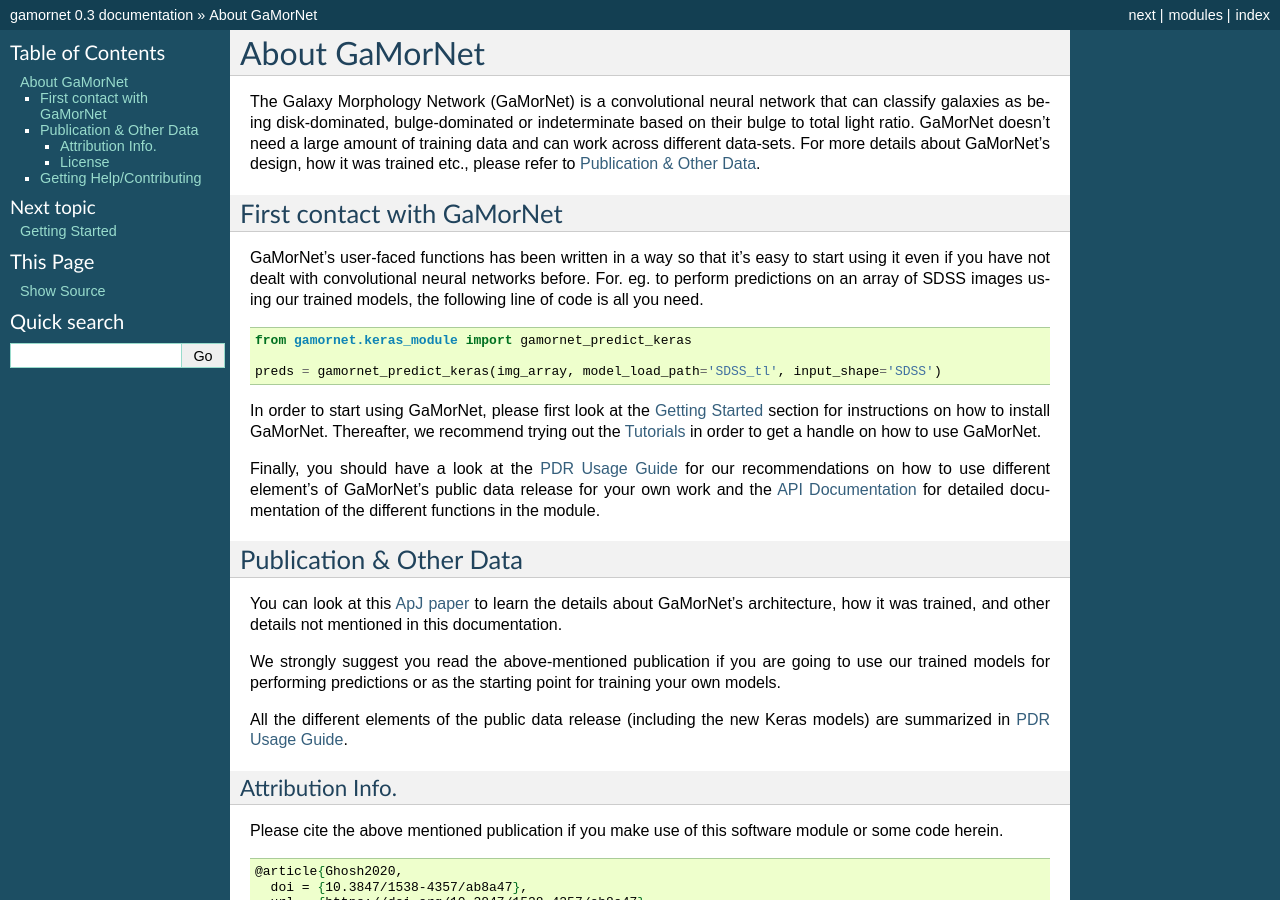
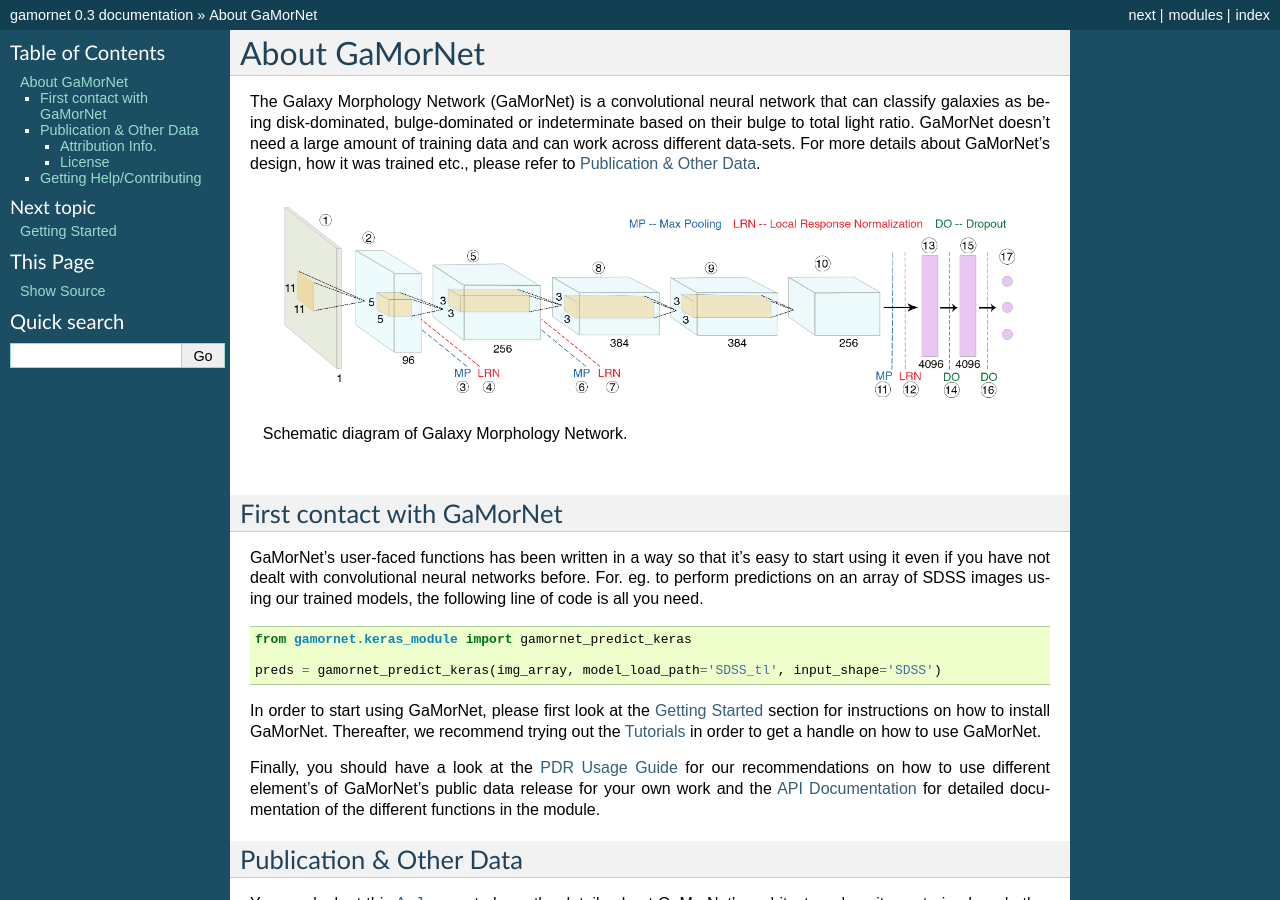
Before and after one commit to aritraghsh09/GaMorNet, a Sphinx documentation site: the page built from docs/source/index.rst, in a window 1280 px wide and 900 px high. Built offline with Sphinx 7.4.7, drawn with Linux system fonts in a browser that asks for light colours.

Commit message:
Adding schematic diagram of index.rst

```diff
--- a/docs/source/index.rst
+++ b/docs/source/index.rst
@@ -9,6 +9,13 @@
 About GaMorNet
 ==============
 The Galaxy Morphology Network (GaMorNet) is a convolutional neural network that can classify galaxies as being disk-dominated, bulge-dominated or indeterminate based on their bulge to total light ratio. GaMorNet doesn't need a large amount of training data and can work across different data-sets. For more details about GaMorNet's design, how it was trained etc., please refer to :ref:`pub_and_other_data`.
+
+.. figure:: ./images/gamornet_schematic_coloured.png
+   :height: 200 px
+   :alt: Schematic Diagram of GaMorNet
+   :align: center
+
+   Schematic diagram of Galaxy Morphology Network.
 
 .. _first_contact:
 
```
Also changed, not shown: docs/source/images/gamornet_schematic_coloured.png (added).
